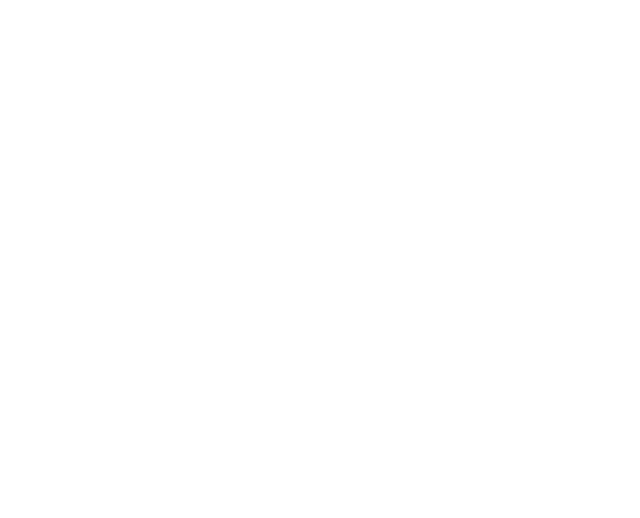
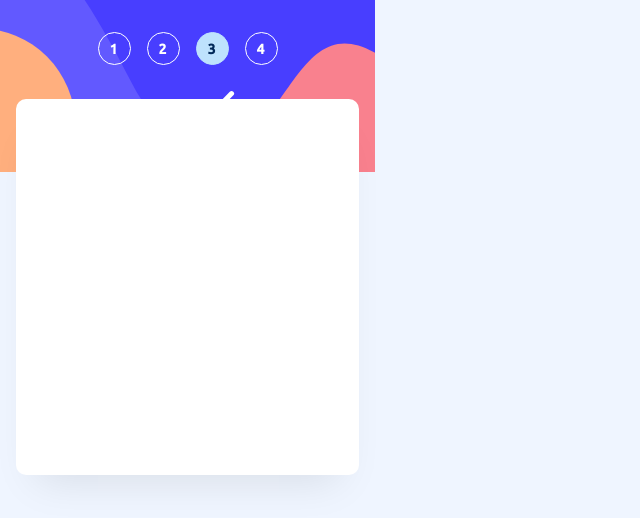
Before and after one commit to AlexanderGrigoryan/Multi-step-form, a React (Vite) app: page /addons in a window 1280 px wide. Shown: the top 518 px of the page, without its empty margins (0-640 px from the left). Built offline with nearby package versions, Linux system fonts and the light colour scheme.

Commit message:
make routes and pagination and also create all pages

```diff
--- a/package.json
+++ b/package.json
@@ -17,6 +17,7 @@
     "react": "^18.2.0",
     "react-dom": "^18.2.0",
     "react-helmet-async": "^1.3.0",
+    "react-hook-form": "^7.45.4",
     "react-router": "^6.15.0",
     "react-router-dom": "^6.15.0",
     "styled-components": "^5.3.8"
--- a/src/App.tsx
+++ b/src/App.tsx
@@ -1,8 +1,20 @@
 import styled from "styled-components";
 import GlobalStyles from "./components/GlobalStyles";
 import { Helmet, HelmetProvider } from "react-helmet-async";
+import { Route, Routes, useLocation } from "react-router";
+import PersonalInfo from "./pages/PersonalInfo";
+import Plan from "./pages/Plan";
+import Addons from "./pages/Addons";
+import Finish from "./pages/Finish";
+import Pagination from "./components/Pagination";
+import { useState } from "react";
 
 function App() {
+  const [activeButton, setActiveButton] = useState<boolean>(true);
+
+  const location = useLocation();
+  const pathname = location.pathname;
+
   return (
     <>
       <GlobalStyles />
@@ -14,7 +26,21 @@
           />
         </Helmet>
       </HelmetProvider>
-      <MainContainer></MainContainer>
+      <MainContainer>
+        <Pagination
+          activeButton={activeButton}
+          setActiveButton={setActiveButton}
+          pathname={pathname}
+        />
+        <Content>
+          <Routes>
+            <Route path="/" element={<PersonalInfo />} />
+            <Route path="/plan" element={<Plan />} />
+            <Route path="/addons" element={<Addons />} />
+            <Route path="/finish" element={<Finish />} />
+          </Routes>
+        </Content>
+      </MainContainer>
     </>
   );
 }
@@ -22,3 +48,9 @@
 export default App;
 
 const MainContainer = styled.main``;
+
+const Content = styled.div`
+  display: flex;
+  justify-content: center;
+  align-items: center;
+`;
--- a/src/components/GlobalStyles.ts
+++ b/src/components/GlobalStyles.ts
@@ -11,6 +11,7 @@
     width: 100vw;
     min-width: 100vh;
     font-family: 'Ubuntu', sans-serif;
+    background: #EFF5FF;
 }
 `
 
--- /dev/null
+++ b/src/components/Pagination.tsx
@@ -0,0 +1,99 @@
+import React from "react";
+import styled, { css } from "styled-components";
+import MobileBackground from "../assets/bg-sidebar-mobile.svg";
+import { Link } from "react-router-dom";
+
+interface PaginationProps {
+  activeButton: boolean;
+  setActiveButton: React.Dispatch<React.SetStateAction<boolean>>;
+  pathname: string;
+}
+
+function Pagination(props: PaginationProps) {
+  const { activeButton, setActiveButton, pathname } = props;
+  return (
+    <Container>
+      <Buttons>
+        <StyledLink onClick={() => setActiveButton(true)} to="/">
+          <LinkCircle
+            activeButton={activeButton && pathname === "/"}
+            pathname={pathname}
+          >
+            1
+          </LinkCircle>
+        </StyledLink>
+        <StyledLink onClick={() => setActiveButton(true)} to="/plan">
+          <LinkCircle
+            activeButton={activeButton && pathname === "/plan"}
+            pathname={pathname}
+          >
+            2
+          </LinkCircle>
+        </StyledLink>
+        <StyledLink onClick={() => setActiveButton(true)} to="/addons">
+          <LinkCircle
+            activeButton={activeButton && pathname === "/addons"}
+            pathname={pathname}
+          >
+            3
+          </LinkCircle>
+        </StyledLink>
+        <StyledLink onClick={() => setActiveButton(true)} to="/finish">
+          <LinkCircle
+            activeButton={activeButton && pathname === "/finish"}
+            pathname={pathname}
+          >
+            4
+          </LinkCircle>
+        </StyledLink>
+      </Buttons>
+    </Container>
+  );
+}
+
+export default Pagination;
+
+const Container = styled.div`
+  background-image: url(${MobileBackground});
+  background-repeat: no-repeat;
+  background-size: cover;
+  width: 375px;
+  height: 172px;
+  display: flex;
+  justify-content: center;
+  padding-top: 32px;
+`;
+
+const Buttons = styled.div`
+  width: 180px;
+  height: 33px;
+  display: flex;
+  column-gap: 16px;
+`;
+
+const StyledLink = styled(Link)`
+  text-decoration: none;
+`;
+
+interface LinkCircleProps {
+  activeButton: boolean;
+  pathname: string;
+}
+
+const LinkCircle = styled.div(
+  (props: LinkCircleProps) => css`
+    width: 33px;
+    height: 33px;
+    border-radius: 50%;
+    border: ${props.activeButton ? "1px solid #BEE2FD" : "1px solid #ffffff"};
+    display: flex;
+    align-items: center;
+    justify-content: center;
+    font-size: 14px;
+    font-weight: 700;
+    letter-spacing: 1px;
+    text-transform: uppercase;
+    color: ${props.activeButton ? "#022959" : "#FFFFFF"};
+    background: ${props.activeButton ? "#BEE2FD" : "inherit"};
+  `
+);
--- a/src/main.tsx
+++ b/src/main.tsx
@@ -1,9 +1,12 @@
 import React from "react";
 import ReactDOM from "react-dom/client";
 import App from "./App.tsx";
+import { BrowserRouter } from "react-router-dom";
 
 ReactDOM.createRoot(document.getElementById("root")!).render(
   <React.StrictMode>
-    <App />
+    <BrowserRouter>
+      <App />
+    </BrowserRouter>
   </React.StrictMode>
 );
--- /dev/null
+++ b/src/pages/Addons.tsx
@@ -0,0 +1,19 @@
+import React from "react";
+import styled from "styled-components";
+
+function Addons() {
+  return <Container></Container>;
+}
+
+export default Addons;
+
+const Container = styled.div`
+  width: 343px;
+  height: 376px;
+  border-radius: 10px;
+  box-shadow: 0px 25px 40px -20px rgba(0, 0, 0, 0.1);
+  background: #ffffff;
+  position: absolute;
+  top: 99px;
+  left: 16px;
+`;
--- /dev/null
+++ b/src/pages/Finish.tsx
@@ -0,0 +1,19 @@
+import React from "react";
+import styled from "styled-components";
+
+function Finish() {
+  return <Container></Container>;
+}
+
+export default Finish;
+
+const Container = styled.div`
+  width: 343px;
+  height: 376px;
+  border-radius: 10px;
+  box-shadow: 0px 25px 40px -20px rgba(0, 0, 0, 0.1);
+  background: #ffffff;
+  position: absolute;
+  top: 99px;
+  left: 16px;
+`;
--- /dev/null
+++ b/src/pages/PersonalInfo.tsx
@@ -0,0 +1,19 @@
+import React from "react";
+import styled from "styled-components";
+
+function PersonalInfo() {
+  return <Container></Container>;
+}
+
+export default PersonalInfo;
+
+const Container = styled.div`
+  width: 343px;
+  height: 376px;
+  border-radius: 10px;
+  box-shadow: 0px 25px 40px -20px rgba(0, 0, 0, 0.1);
+  background: #ffffff;
+  position: absolute;
+  top: 99px;
+  left: 16px;
+`;
--- /dev/null
+++ b/src/pages/Plan.tsx
@@ -0,0 +1,19 @@
+import React from "react";
+import styled from "styled-components";
+
+function Plan() {
+  return <Container></Container>;
+}
+
+export default Plan;
+
+const Container = styled.div`
+  width: 343px;
+  height: 376px;
+  border-radius: 10px;
+  box-shadow: 0px 25px 40px -20px rgba(0, 0, 0, 0.1);
+  background: #ffffff;
+  position: absolute;
+  top: 99px;
+  left: 16px;
+`;
```
Also changed, not shown: 1 other file (tests, documents, lock files or other folders).
